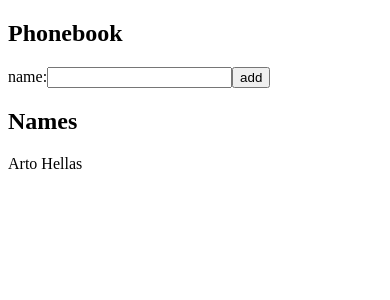
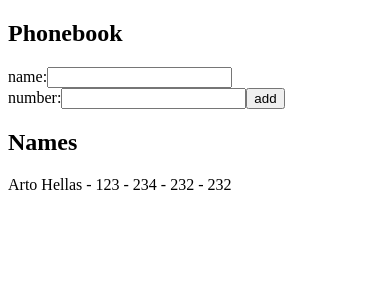
Before and after one commit to rIftimie/fullstackopen-p2, a React (Create React App) app in the folder phonebook/: page / in a window 390 px wide. Shown: the top 300 px of the page. Built offline with nearby package versions, Linux system fonts and the light colour scheme.

Commit message:
2.8: The Phonebook Step3

```diff
--- a/phonebook/src/App.jsx
+++ b/phonebook/src/App.jsx
@@ -1,25 +1,33 @@
 import { useState } from "react";
 
 function App() {
-    const [persons, setPersons] = useState([{ name: "Arto Hellas" }]);
+    const [persons, setPersons] = useState([
+        { name: "Arto Hellas", number: "123 - 234 - 232 - 232" },
+    ]);
     const [newName, setNewName] = useState("");
+    const [newNumber, setNewNumber] = useState(null);
 
     function handleNewName(e) {
         setNewName(e.target.value);
+    }
+    function handleNewNumber(e) {
+        setNewNumber(e.target.value);
     }
 
     function addPerson(e) {
         e.preventDefault();
         const names = persons.map((person) => person.name);
         if (!names.includes(newName)) {
-            setPersons(persons.concat({ name: newName }));
+            setPersons(persons.concat({ name: newName, number: newNumber }));
         } else {
             window.alert(newName + " already exists");
         }
     }
 
     const renderNames = persons.map((person) => (
-        <p key={person.name}>{person.name}</p>
+        <p key={person.name}>
+            {person.name} - {person.number}
+        </p>
     ));
 
     return (
@@ -28,11 +36,12 @@ function App() {
             <form onSubmit={(e) => addPerson(e)}>
                 <label>
                     name:
-                    <input
-                        onChange={(e) => handleNewName(e)}
-                        name={"inputName"}
-                        type="text"
-                    />
+                    <input onChange={(e) => handleNewName(e)} type="text" />
+                </label>
+                <br />
+                <label>
+                    number:
+                    <input onChange={(e) => handleNewNumber(e)} type="text" />
                 </label>
                 <label>
                     <button type="submit">add</button>
```
